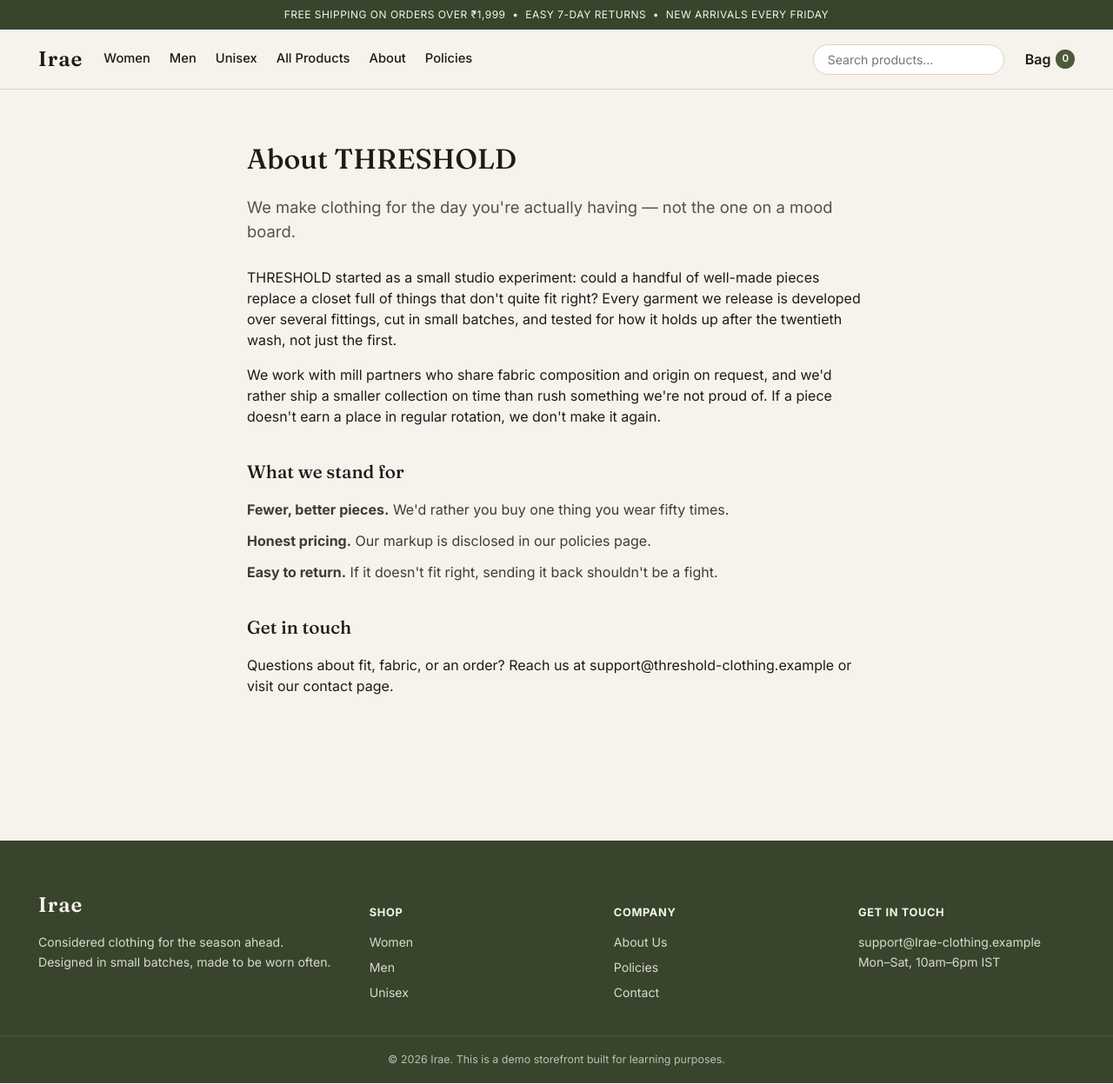
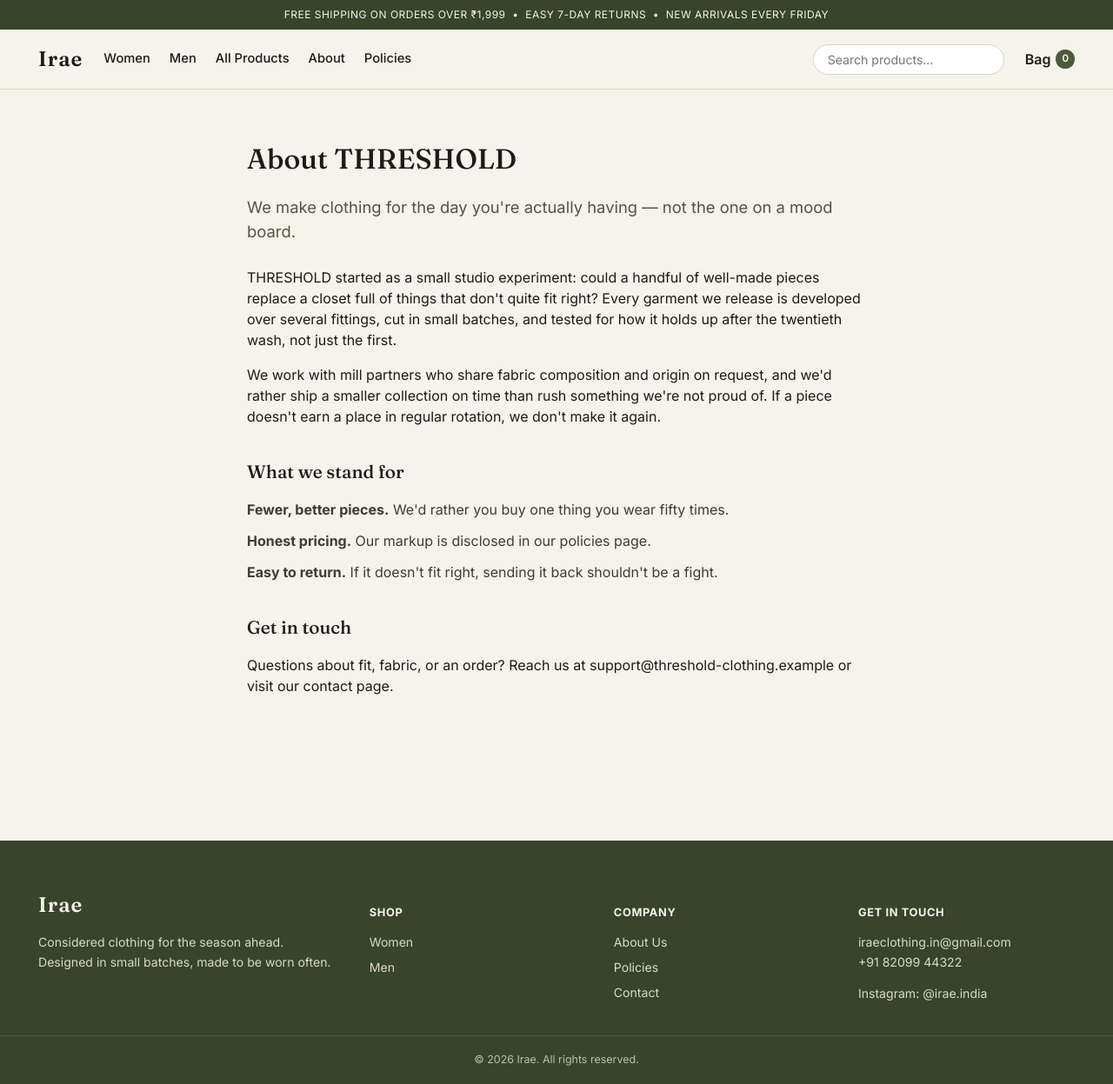
Before and after one commit to rhythm5-dev/CLOTHING-SITE, a Flask app: page /about in a window 1280 px wide. Shown: the whole page at 87% size. Run offline with Flask 3, Linux system fonts and the light colour scheme.

Commit message:
Remove Unisex category and update contact info

```diff
--- a/templates/base.html
+++ b/templates/base.html
@@ -19,7 +19,6 @@
     <nav class="main-nav" id="mainNav">
       <a href="{{ url_for('catalog') }}?category=Women">Women</a>
       <a href="{{ url_for('catalog') }}?category=Men">Men</a>
-      <a href="{{ url_for('catalog') }}?category=Unisex">Unisex</a>
       <a href="{{ url_for('catalog') }}">All Products</a>
       <a href="{{ url_for('about') }}">About</a>
       <a href="{{ url_for('policies') }}">Policies</a>
@@ -57,7 +56,6 @@
       <h4>Shop</h4>
       <a href="{{ url_for('catalog') }}?category=Women">Women</a>
       <a href="{{ url_for('catalog') }}?category=Men">Men</a>
-      <a href="{{ url_for('catalog') }}?category=Unisex">Unisex</a>
     </div>
     <div>
       <h4>Company</h4>
@@ -67,10 +65,11 @@
     </div>
     <div>
       <h4>Get in touch</h4>
-      <p>support@Irae-clothing.example<br>Mon–Sat, 10am–6pm IST</p>
+      <p>iraeclothing.in@gmail.com<br>+91 82099 44322</p>
+      <a href="https://www.instagram.com/irae.india/" target="_blank">Instagram: @irae.india</a>
     </div>
   </div>
-  <div class="footer-bottom">© {{ 2026 }} Irae. This is a demo storefront built for learning purposes.</div>
+  <div class="footer-bottom">© 2026 Irae. All rights reserved.</div>
 </footer>
 
 <script src="{{ url_for('static', filename='js/script.js') }}"></script>
```
